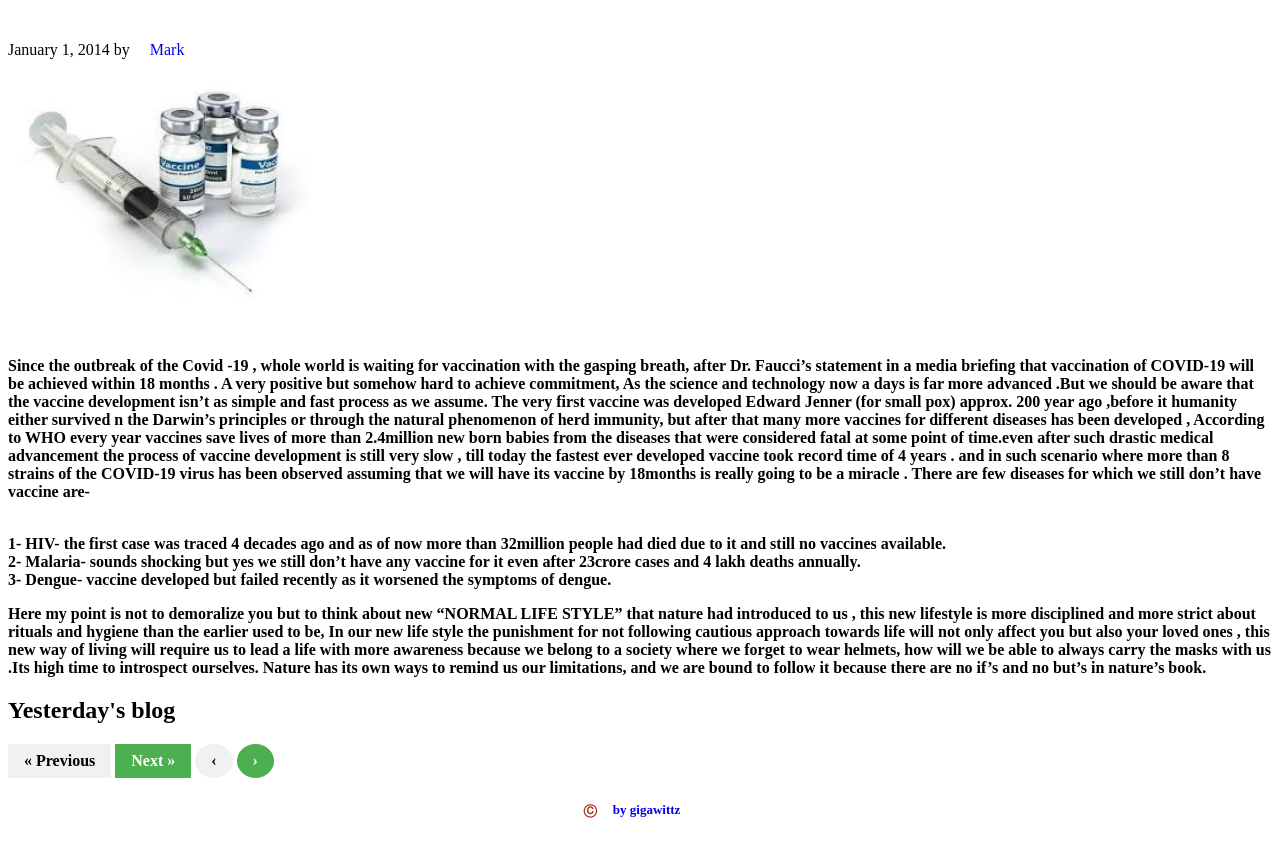
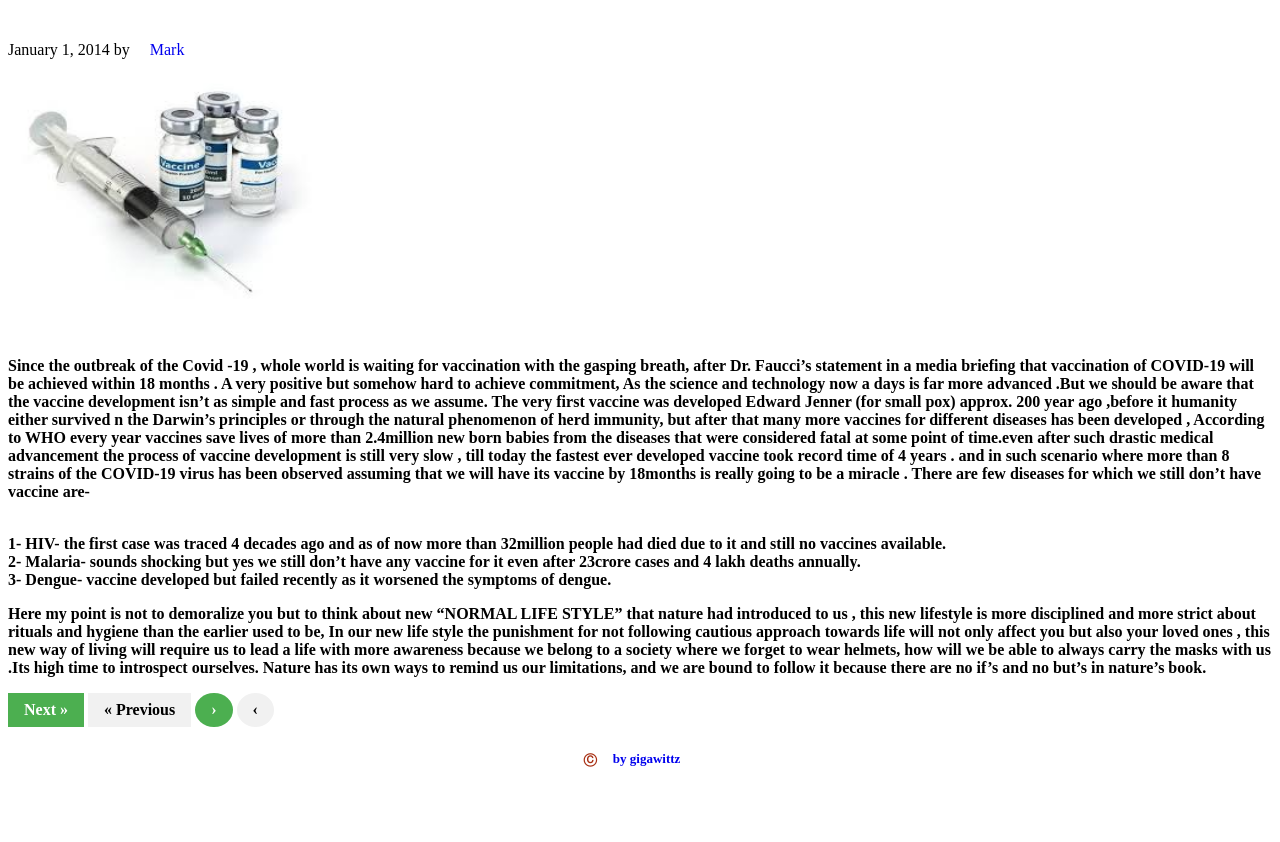
Before and after one commit to gigawittz/BLOGS, a plain HTML site: page 240520.html in a window 1280 px wide. Shown: the part 110-952 px from the top of the page. After the commit the page ends 901 px from the top, so only its background shows below. Drawn offline with Linux system fonts and the light colour scheme.

Commit message:
Update 240520.html

```diff
--- a/240520.html
+++ b/240520.html
@@ -56,13 +56,14 @@ a:hover {
 </head>
 <body>
 
-<h2>Yesterday's blog</h2>
+
+
+<a href="index.html" class="next">Next &raquo;</a>
 
 <a href="#" class="previous">&laquo; Previous</a>
-<a href="index.html" class="next">Next &raquo;</a>
+    <a href="index.html" class="next round">&#8250;</a>
+<a href="#" class="previous round">&#8249;</a>
 
-<a href="#" class="previous round">&#8249;</a>
-<a href="index.html" class="next round">&#8250;</a>
     <p align = "center"><font size="2" color="#A83014">Ⓒ<a href ="http://gigawittz.in/Blogs.html"><b>by gigawittz</b></a> </p> </font>
 </body>
 </html>
```
